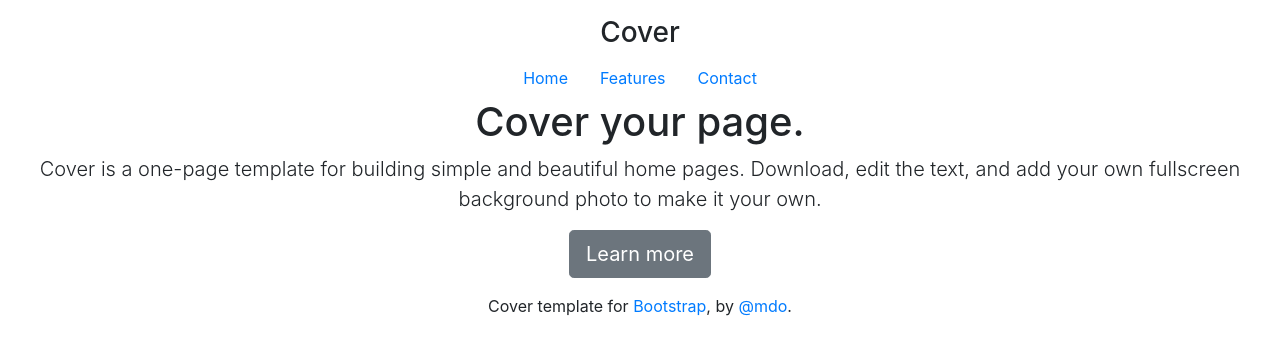
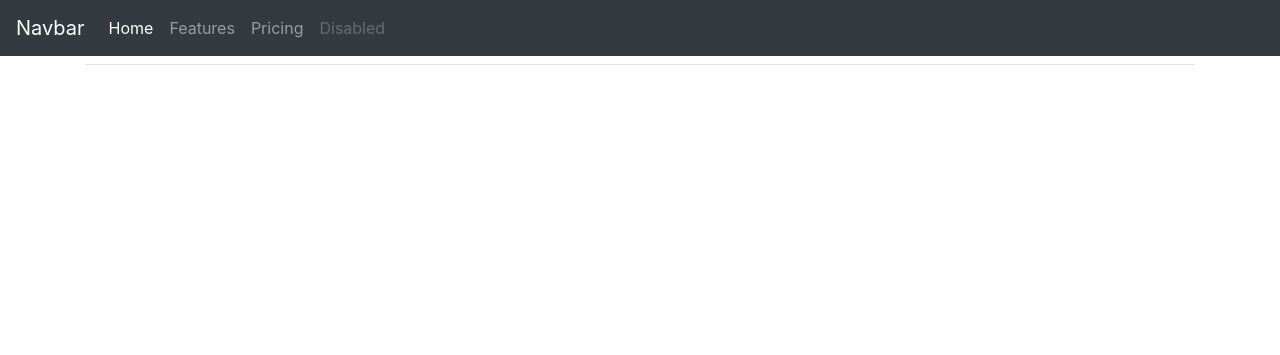
Before and after one commit to Shebeli/food-market, a Django app: template TodoApp/templates/TodoApp/base.html in a window 1280 px wide. Shown: the top 355 px of the page. Run offline with Django 3.2, Linux system fonts and the light colour scheme; the template is opened without the code that fills it, so the values that code supplies are empty; some libraries are stand-ins or nearby versions.

Commit message:
added bootstrap and crispy form, some basic bootstrap for todoapp, changed todoapp view to function view

```diff
--- a/TodoApp/forms.py
+++ b/TodoApp/forms.py
@@ -1,8 +1,10 @@
 from django import forms
 from .models import ToDoApp
+from django.forms.widgets import SplitDateTimeWidget
 
 
 class ToDoAppForm(forms.ModelForm):
+    #date = forms.SplitDateTimeField(widget=SplitDateTimeWidget)
     class Meta:
         model = ToDoApp
         fields = '__all__'
--- a/TodoApp/models.py
+++ b/TodoApp/models.py
@@ -5,5 +5,6 @@ class ToDoApp(models.Model):
     description = models.TextField()
     date = models.DateTimeField()
 
+
     def __str__(self):
         return self.category
--- a/TodoApp/templates/TodoApp/base.html
+++ b/TodoApp/templates/TodoApp/base.html
@@ -1,63 +1,40 @@
-<!doctype html>
-<html lang="en">
-  <head>
-    <meta charset="utf-8">
-    <meta name="viewport" content="width=device-width, initial-scale=1, shrink-to-fit=no">
-    <meta name="description" content="">
-    <meta name="author" content="Mark Otto, Jacob Thornton, and Bootstrap contributors">
-    <meta name="generator" content="Jekyll v4.0.1">
-    <title>Cover Template · Bootstrap</title>
-
-    <link rel="canonical" href="https://getbootstrap.com/docs/4.5/examples/cover/">
-
-    <!-- Bootstrap core CSS -->
-<link href="../assets/dist/css/bootstrap.css" rel="stylesheet">
-
-    <style>
-      .bd-placeholder-img {
-        font-size: 1.125rem;
-        text-anchor: middle;
-        -webkit-user-select: none;
-        -moz-user-select: none;
-        -ms-user-select: none;
-        user-select: none;
-      }
-
-      @media (min-width: 768px) {
-        .bd-placeholder-img-lg {
-          font-size: 3.5rem;
-        }
-      }
-    </style>
-    <!-- Custom styles for this template -->
-    <link href="cover.css" rel="stylesheet">
-  </head>
-  <body class="text-center">
-    <div class="cover-container d-flex w-100 h-100 p-3 mx-auto flex-column">
-  <header class="masthead mb-auto">
-    <div class="inner">
-      <h3 class="masthead-brand">Cover</h3>
-      <nav class="nav nav-masthead justify-content-center">
-        <a class="nav-link active" href="#">Home</a>
+{% load bootstrap4 %}
+<!DOCTYPE html>
+<html lang="en-US">
+<head>
+    {% bootstrap_css %}
+    {% bootstrap_javascript jquery='full' %}
+</head>
+<body>
+<nav class="navbar navbar-expand-lg navbar-dark  bg-dark">
+  <a class="navbar-brand" href="#">Navbar</a>
+  <button class="navbar-toggler" type="button" data-toggle="collapse" data-target="#navbarNav" aria-controls="navbarNav" aria-expanded="false" aria-label="Toggle navigation">
+    <span class="navbar-toggler-icon"></span>
+  </button>
+  <div class="collapse navbar-collapse" id="navbarNav">
+    <ul class="navbar-nav">
+      <li class="nav-item active">
+        <a class="nav-link" href="#">Home <span class="sr-only">(current)</span></a>
+      </li>
+      <li class="nav-item">
         <a class="nav-link" href="#">Features</a>
-        <a class="nav-link" href="#">Contact</a>
-      </nav>
-    </div>
-  </header>
-
-  <main role="main" class="inner cover">
-    <h1 class="cover-heading">Cover your page.</h1>
-    <p class="lead">Cover is a one-page template for building simple and beautiful home pages. Download, edit the text, and add your own fullscreen background photo to make it your own.</p>
-    <p class="lead">
-      <a href="#" class="btn btn-lg btn-secondary">Learn more</a>
-    </p>
-  </main>
-
-  <footer class="mastfoot mt-auto">
-    <div class="inner">
-      <p>Cover template for <a href="https://getbootstrap.com/">Bootstrap</a>, by <a href="https://twitter.com/mdo">@mdo</a>.</p>
-    </div>
-  </footer>
-</div>
+      </li>
+      <li class="nav-item">
+        <a class="nav-link" href="#">Pricing</a>
+      </li>
+      <li class="nav-item">
+        <a class="nav-link disabled" href="#">Disabled</a>
+      </li>
+    </ul>
+  </div>
+</nav>
+    <main role="main" class="container">
+        <div class="pb-2 mb-2 border-bottom">
+            {% block page_header %}{% endblock page_header %}
+        </div>
+        <div>
+            {% block content %}{% endblock %}
+        </div>
+    </main>
 </body>
 </html>
--- a/TodoApp/urls.py
+++ b/TodoApp/urls.py
@@ -1,6 +1,6 @@
 from django.urls import path
-from .views import ToDoListView
+from .views import todoview
 
 urlpatterns = [
-    path('', ToDoListView.as_view(), name='todo-list'),
+    path('', todoview , name='todo-list'),
 ]
--- a/ghaza/settings.py
+++ b/ghaza/settings.py
@@ -31,6 +31,8 @@ ALLOWED_HOSTS = []
 # Application definition
 
 INSTALLED_APPS = [
+    'bootstrap4',
+    'crispy_forms',
     'TodoApp',
     'django.contrib.admin',
     'django.contrib.auth',
@@ -119,3 +121,5 @@ USE_TZ = True
 # https://docs.djangoproject.com/en/3.0/howto/static-files/
 
 STATIC_URL = '/static/'
+
+CRISPY_TEMPLATE_PACK = 'bootstrap4'
```
Also changed, not shown: TodoApp/templates/TodoApp/Todo.html (+42 -5 lines), TodoApp/views.py (+15 -8 lines), db.sqlite3.
